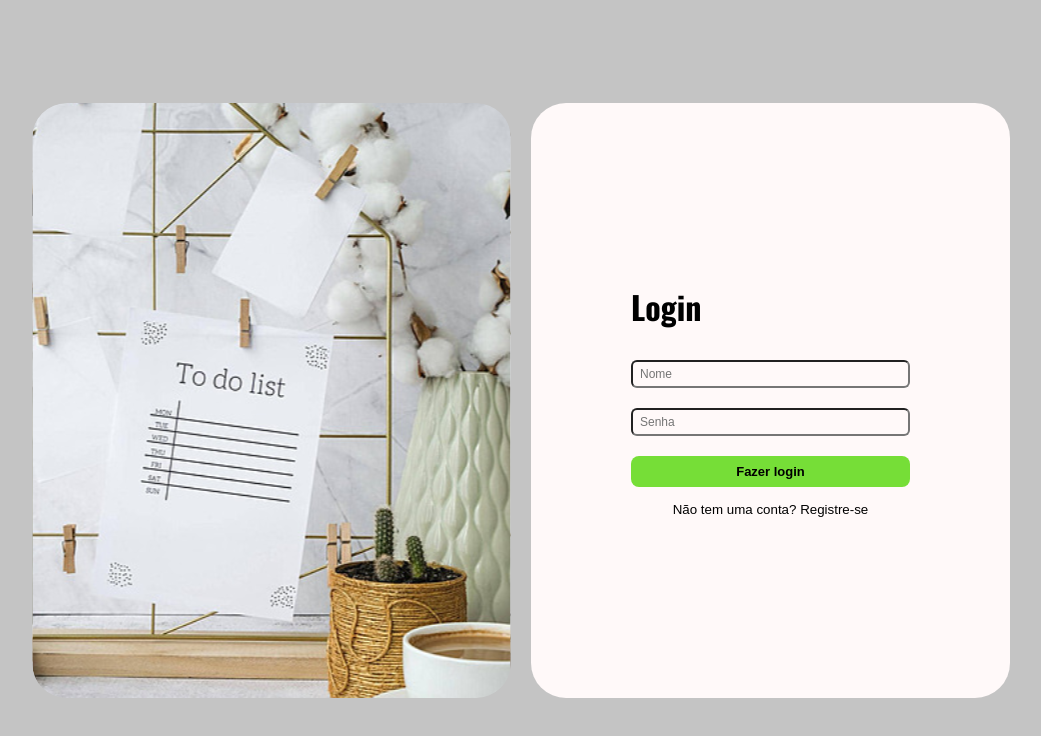
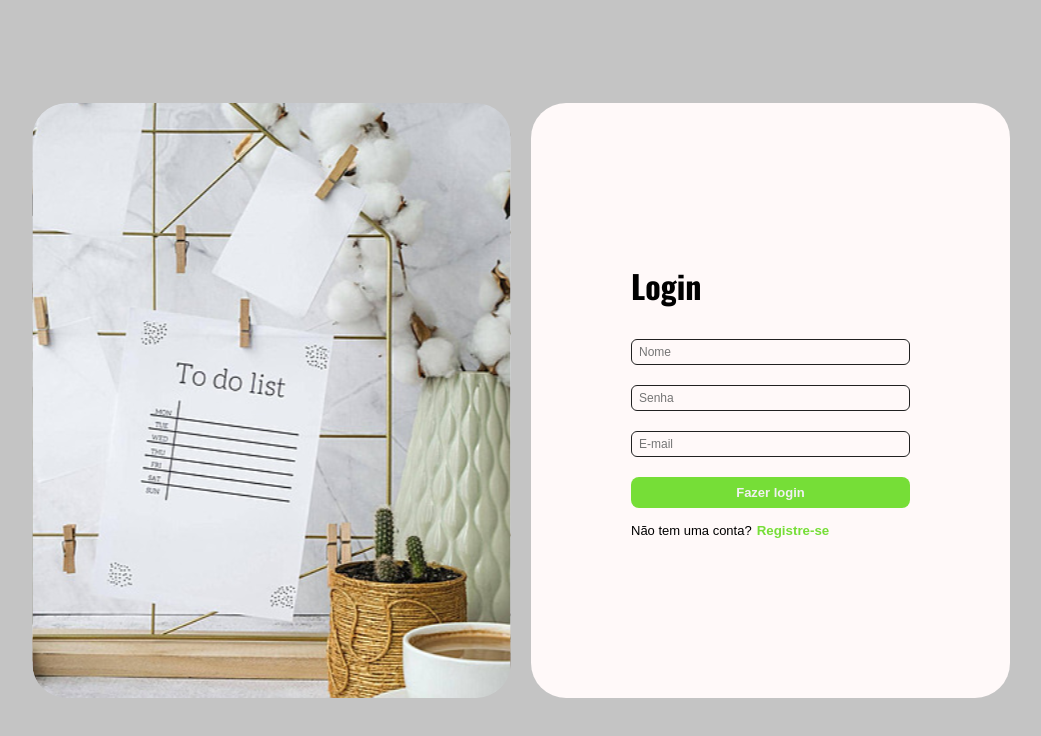
Before and after one commit to eduardooris/TodoListVite, a React (Vite) app: page /login in a window 1280 px wide. Shown: the top 736 px of the page, without its empty margins (119-1160 px from the left). Built offline with nearby package versions, Linux system fonts and the light colour scheme.

Commit message:
correções nos botões de registro, entrar e input

```diff
--- a/src/components/button/button.module.css
+++ b/src/components/button/button.module.css
@@ -1,5 +1,6 @@
 .button {
     background-color: #76de37;
+    color: #f1f1f1;
     border: none;
     padding: 8px 0;
     width: 100%;
--- a/src/components/input/input.module.css
+++ b/src/components/input/input.module.css
@@ -5,4 +5,5 @@
     padding: 5px 7px;
     background: transparent;
     outline: none;
+    border: 1px solid #212121;
 }
--- a/src/views/Login/index.jsx
+++ b/src/views/Login/index.jsx
@@ -28,11 +28,14 @@ export default function Login() {
             <div className={Style.divCon}>
                 <Container><div className={Style.containerprimary}>
                     <h1 className={Style.log}>Login</h1>
-                    <Input name="username" style={{marginBottom: '20px'}} onChange={setForm} placeholder={'Nome'}></Input>
-                    <Input name="password" style={{marginBottom: '20px'}} onChange={setForm} placeholder={'Senha'}></Input>
-                    {/* <Input type="text" name="email" style={{marginBottom: '20px'}} onChange={setForm} placeholder={'E-mail'}></Input> */}
+                    <Input type="text" name="username" style={{marginBottom: '20px'}} onChange={setForm} placeholder={'Nome'}></Input>
+                    <Input type="password" name="password" style={{marginBottom: '20px'}} onChange={setForm} placeholder={'Senha'}></Input>
+                    <Input type="text" name="email" style={{marginBottom: '20px'}} onChange={setForm} placeholder={'E-mail'}></Input>
                     <Button onClick={fazerLogin}>Fazer login</Button>
-                    <button onClick={() => navegar()} className={Style.btnEnt}>Não tem uma conta? Registre-se</button>
+                    <div className={Style.entrar}>
+                        <span>Não tem uma conta?</span>
+                    <button onClick={() => navegar()} className={Style.btnEnt}>Registre-se</button>
+                    </div>
                 </div></Container>
             </div>
         </div>
--- a/src/views/Login/login.module.css
+++ b/src/views/Login/login.module.css
@@ -28,14 +28,17 @@
 }
 
 .btnEnt {
-border: none;
-background: transparent;
-margin-top: 15px;
-cursor: pointer;
-}
+    border: none;
+    background: transparent;
+    cursor: pointer;
+    color: #76de37;
+    font-weight: bold;
+    }
 
 .btnEnt:hover {
     text-decoration: underline;
+    color: #69c530;
+    transition: all 0.2s ease-in-out;
 }
 
 .log {
@@ -43,3 +46,14 @@ cursor: pointer;
    margin-bottom: 30px;
    font-family: "Oswald", sans-serif;
 }
+
+.entrar {
+    display: flex;
+    align-items: center;
+    margin-top: 15px;
+}
+
+span {
+    font-size: 13px;
+    margin-right: 5px;
+}
--- a/src/views/Onboarding/Onboarding.module.css
+++ b/src/views/Onboarding/Onboarding.module.css
@@ -40,10 +40,24 @@
 .btnEnt {
 border: none;
 background: transparent;
-margin-top: 15px;
 cursor: pointer;
+color: #76de37;
+font-weight: bold;
 }
 
 .btnEnt:hover {
     text-decoration: underline;
+    color: #69c530;
+    transition: all 0.2s ease-in-out;
 }
+
+.entrar {
+    display: flex;
+    align-items: center;
+    margin-top: 15px;
+}
+
+span {
+    font-size: 13px;
+    margin-right: 5px;
+}
--- a/src/views/Onboarding/index.jsx
+++ b/src/views/Onboarding/index.jsx
@@ -20,7 +20,10 @@ export default function Onboarding() {
                     <p className={Style.p}>Mantenha-se organizado: seu aplicativo definitivo de lista de tarefas. <b></b>Um aplicativo de lista de tarefas é uma ferramenta digital de gerenciamento de tarefas
                         projetadas para ajudar os usuários a organizar e priorizar suas atividades e responsabilidades diárias.</p>
                     <Button onClick={() => navegar('/register')}>Começar</Button>
-                    <button onClick={() => navegar("/login")} className={Style.btnEnt}>Já tem uma conta? Entrar</button>
+                    <div className={Style.entrar}>
+                        <span>Já tem uma conta?</span>
+                    <button onClick={() => navegar("/login")} className={Style.btnEnt}>Entrar</button>
+                    </div>
                 </div></Container>
             </div>
         </div>
```
